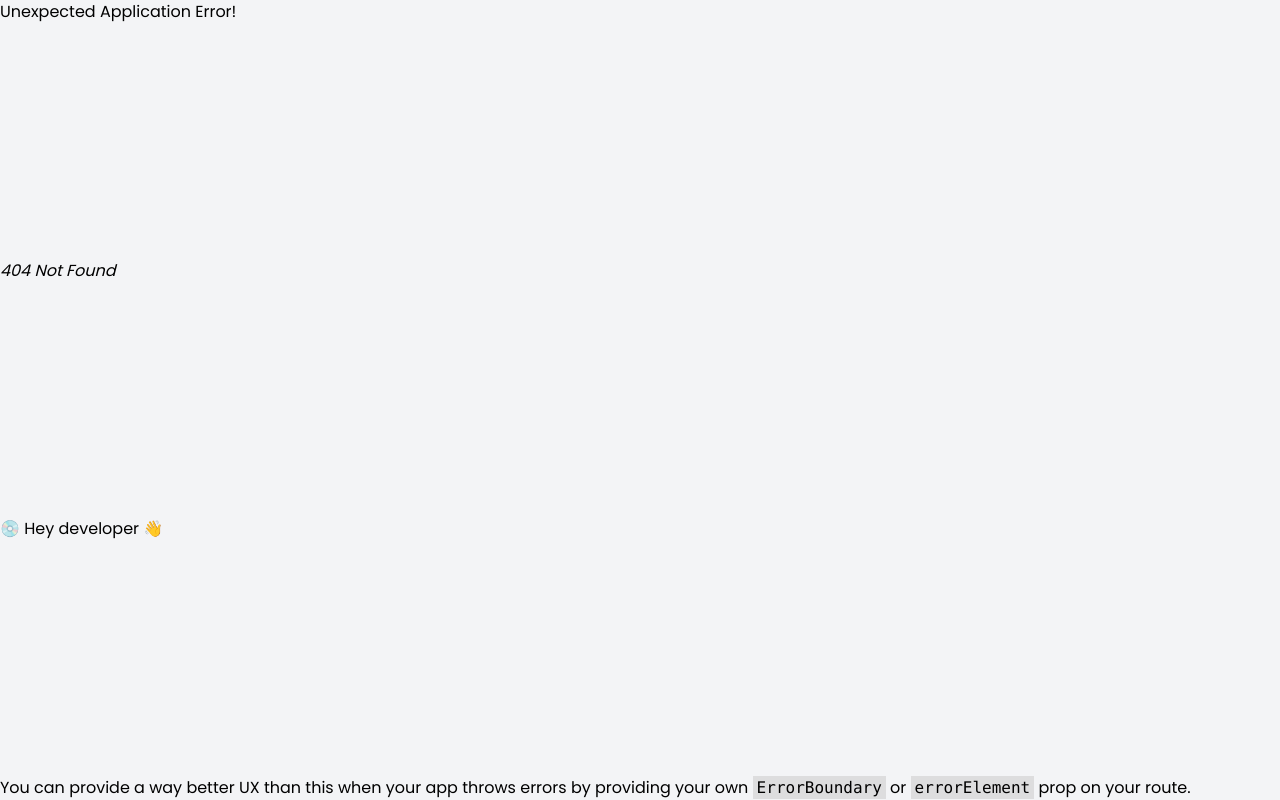
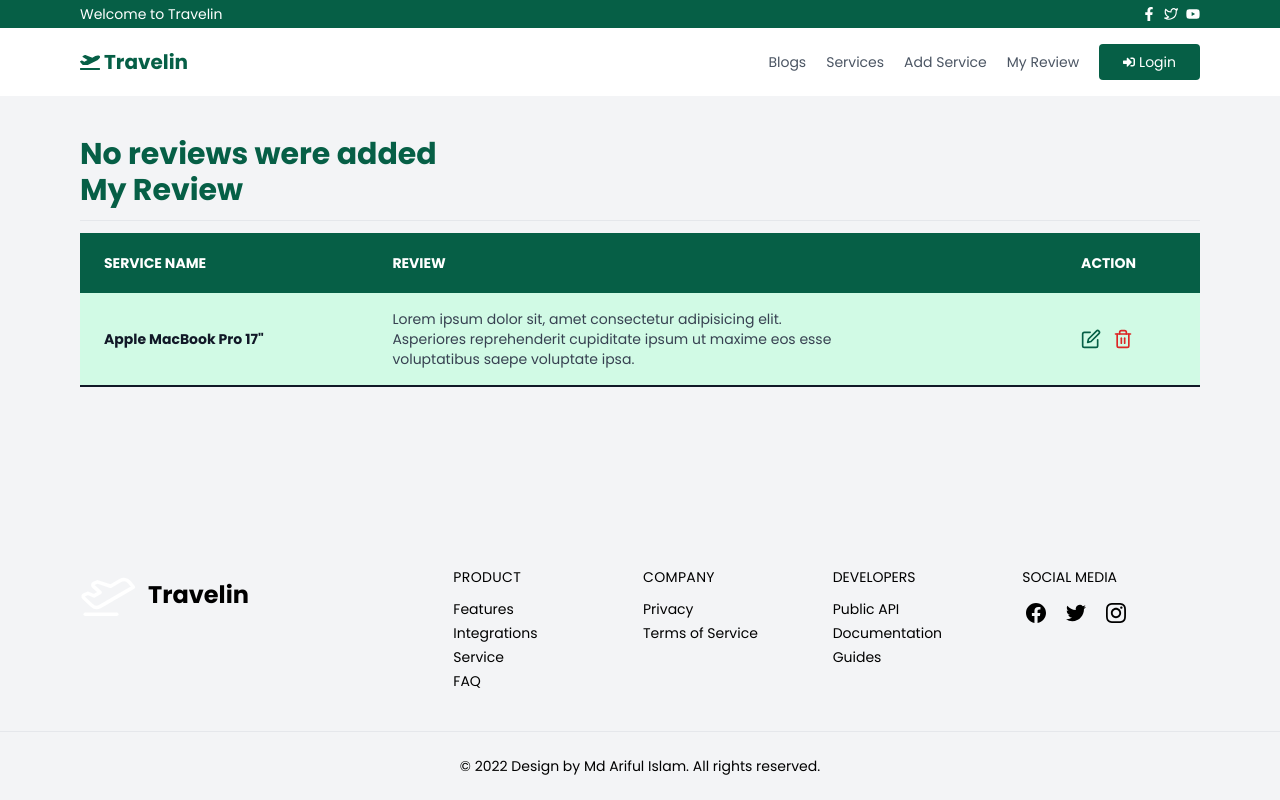
Before and after one commit to Arifulislam5577/travelin-cilent, a React (Create React App) app: page /myreview in a window 1280 px wide. Before the commit this address had no page. Built offline with nearby package versions, Linux system fonts and the light colour scheme.

Commit message:
create service page and my review page added

```diff
--- a/src/Routes/RootRoutes.js
+++ b/src/Routes/RootRoutes.js
@@ -6,6 +6,9 @@ import SignIn from "../pages/SignIn/SignIn";
 import ServiceDetails from "../pages/ServiceDetails/ServiceDetails";
 import Blogs from "../pages/Blogs/Blogs";
 import Services from "../pages/Services/Services";
+import MyReview from "../pages/MyReview/MyReview";
+import AddService from "../pages/AddService/AddService";
+import UdpateReview from "../pages/MyReview/UdpateReview";
 
 export const RootRoutes = createBrowserRouter([
   {
@@ -18,6 +21,9 @@ export const RootRoutes = createBrowserRouter([
       { path: "/service/:id", element: <ServiceDetails /> },
       { path: "/blogs", element: <Blogs /> },
       { path: "/services", element: <Services /> },
+      { path: "/myreview", element: <MyReview /> },
+      { path: "/addservice", element: <AddService /> },
+      { path: "/updatereview/:id", element: <UdpateReview /> },
     ],
   },
 ]);
--- a/src/components/Header.js
+++ b/src/components/Header.js
@@ -53,7 +53,7 @@ const Header = () => {
           <li>
             <Link
               className="text-gray-600 hover:text-emerald-800 transition-all duration-100 hover:border-b-2 border-emerald-800 pb-2"
-              to="/blogs"
+              to="/addservice"
             >
               Add Service
             </Link>
@@ -61,7 +61,7 @@ const Header = () => {
           <li>
             <Link
               className="text-gray-600 hover:text-emerald-800 transition-all duration-100 hover:border-b-2 border-emerald-800 pb-2"
-              to="/blogs"
+              to="/myreview"
             >
               My Review
             </Link>
@@ -85,7 +85,7 @@ const Header = () => {
           <div
             className={`w-full sm:w-1/2 ${
               showMobileNav ? "translate-x-0" : "translate-x-full"
-            } duration-300 transition-all  fixed top-0 right-0 bg-gray-200 h-full`}
+            } duration-300 transition-all  fixed top-0 right-0 bg-gray-200 h-full z-10`}
           >
             <div className="flex items-center justify-between px-8 py-10">
               <Link
@@ -119,7 +119,7 @@ const Header = () => {
               <li>
                 <Link
                   className="text-gray-600 hover:text-emerald-800 transition-all duration-100 hover:border-b-2 border-emerald-800 pb-2"
-                  to="/blogs"
+                  to="/addservice"
                 >
                   Add Service
                 </Link>
@@ -127,7 +127,7 @@ const Header = () => {
               <li>
                 <Link
                   className="text-gray-600 hover:text-emerald-800 transition-all duration-100 hover:border-b-2 border-emerald-800 pb-2"
-                  to="/blogs"
+                  to="/myreview"
                 >
                   My Review
                 </Link>
--- /dev/null
+++ b/src/pages/AddService/AddService.js
@@ -0,0 +1,68 @@
+import React from "react";
+import useTitle from "../../hooks/useTitle";
+const AddService = () => {
+  useTitle("Add Service");
+  return (
+    <div className="login lg:w-2/6 md:w-3/6 sm:w-4/6 w-5/6 mx-auto my-10 bg-white p-10 rounded-md">
+      <h1 className="text-2xl uppercase font-semibold  text-emerald-800">
+        Create a new Service
+      </h1>
+
+      <form className=" mt-5">
+        <div className="mb-5">
+          <label htmlFor="name" className="block mb-2 text-gray-500 text-sm">
+            Service Name
+          </label>
+          <input
+            type="text"
+            id="name"
+            name="name"
+            className="block w-full bg-gray-100 px-5 py-3.5 focus:outline-none placeholder:text-sm placeholder:text-gray-400 rounded"
+            placeholder="service name"
+          />
+        </div>
+        <div className="mb-5">
+          <label htmlFor="price" className="block mb-2 text-gray-500 text-sm">
+            Service Price
+          </label>
+          <input
+            type="number"
+            id="price"
+            className="block w-full bg-gray-100 px-5 py-3.5 focus:outline-none placeholder:text-sm placeholder:text-gray-400 rounded"
+            placeholder="$499.99"
+          />
+        </div>
+        <div className="mb-5">
+          <label htmlFor="img" className="block mb-2 text-gray-500 text-sm">
+            Service Image
+          </label>
+          <input
+            type="file"
+            id="img"
+            className="block w-full bg-gray-100 px-5 py-3.5 focus:outline-none placeholder:text-sm placeholder:text-gray-400 rounded"
+          />
+        </div>
+        <div className="mb-5">
+          <label
+            htmlFor="Description"
+            className="block mb-2 text-gray-500 text-sm"
+          >
+            Service Description
+          </label>
+          <textarea
+            name=""
+            id="Description"
+            className="block w-full bg-gray-100 px-5 py-3.5 focus:outline-none placeholder:text-sm placeholder:text-gray-400 rounded"
+            rows="2"
+            placeholder="service description"
+          ></textarea>
+        </div>
+        <button className="py-3 mb-5 w-full bg-emerald-800 text-white  hover:translate-y-1 hover:bg-emerald-900 transition-all duration-300">
+          Create Service
+        </button>
+      </form>
+    </div>
+  );
+};
+
+export default AddService;
--- /dev/null
+++ b/src/pages/MyReview/MyReview.js
@@ -0,0 +1,74 @@
+import React from "react";
+import useTitle from "../../hooks/useTitle";
+import { FiEdit, FiTrash2 } from "react-icons/fi";
+import { Link } from "react-router-dom";
+const MyReview = () => {
+  useTitle("My Review");
+  return (
+    <section className="py-10 z-0">
+      <div className="container">
+        <h1 className="text-3xl font-bold text-emerald-800">
+          No reviews were added
+        </h1>
+        <h1 className="text-3xl font-bold text-emerald-800">My Review</h1>
+        <hr className="my-3" />
+
+        <div className="overflow-x-auto relative">
+          <div className="overflow-x-auto relative">
+            <table className="w-full text-sm text-left text-gray-500 dark:text-gray-400">
+              <thead className=" text-white uppercase bg-emerald-800 ">
+                <tr>
+                  <th scope="col" className="py-5 px-6">
+                    Service Name
+                  </th>
+                  <th scope="col" className="py-5 px-6">
+                    Review
+                  </th>
+                  <th scope="col" className="py-5 px-6">
+                    ACTION
+                  </th>
+                </tr>
+              </thead>
+              <tbody>
+                <tr className=" border-b-2 bg-emerald-100 border-gray-900">
+                  <th
+                    scope="row"
+                    className="py-4 px-6 font-bold text-gray-900 whitespace-nowrap "
+                  >
+                    Apple MacBook Pro 17"
+                  </th>
+
+                  <td className="py-4 px-6">
+                    <p className="lg:max-w-md text-gray-700 lg:block hidden">
+                      Lorem ipsum dolor sit, amet consectetur adipisicing elit.
+                      Asperiores reprehenderit cupiditate ipsum ut maxime eos
+                      esse voluptatibus saepe voluptate ipsa.
+                    </p>
+                    <p className="block text-gray-700 lg:hidden">
+                      Lorem ipsum dolor sit...
+                    </p>
+                  </td>
+                  <td className="py-4 px-6 ">
+                    <div className="flex items-center gap-3">
+                      <Link
+                        to="/updateReview/:id"
+                        className=" text-emerald-800 block"
+                      >
+                        <FiEdit size="20" />
+                      </Link>
+                      <button className="text-red-600">
+                        <FiTrash2 size="20" />
+                      </button>
+                    </div>
+                  </td>
+                </tr>
+              </tbody>
+            </table>
+          </div>
+        </div>
+      </div>
+    </section>
+  );
+};
+
+export default MyReview;
--- /dev/null
+++ b/src/pages/MyReview/UdpateReview.js
@@ -0,0 +1,7 @@
+import React from "react";
+
+const UdpateReview = () => {
+  return <div>UdpateReview</div>;
+};
+
+export default UdpateReview;
--- a/src/pages/ServiceDetails/ServiceDetails.js
+++ b/src/pages/ServiceDetails/ServiceDetails.js
@@ -9,7 +9,11 @@ const ServiceDetails = () => {
       <div className="container grid grid-cols-1 lg:grid-cols-5 gap-5">
         <div className="lg:col-span-3 w-full ">
           <div>
-            <img src="/images/demo2.jpg" alt="" className="rounded" />
+            <img
+              src="https://images.unsplash.com/photo-1518528057367-d8618b763ca0?ixlib=rb-4.0.3&ixid=MnwxMjA3fDB8MHxwaG90by1wYWdlfHx8fGVufDB8fHx8&auto=format&fit=crop&w=804&q=80"
+              alt=""
+              className="rounded"
+            />
           </div>
         </div>
         <div className="lg:col-span-2">
```
